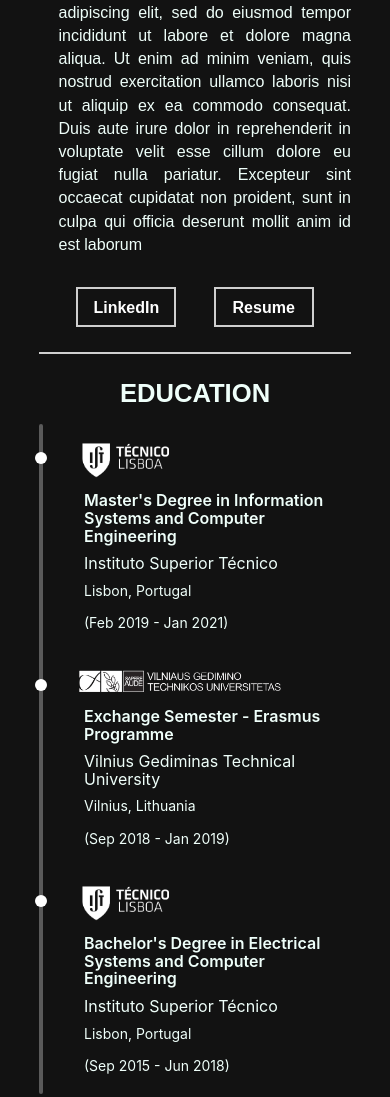
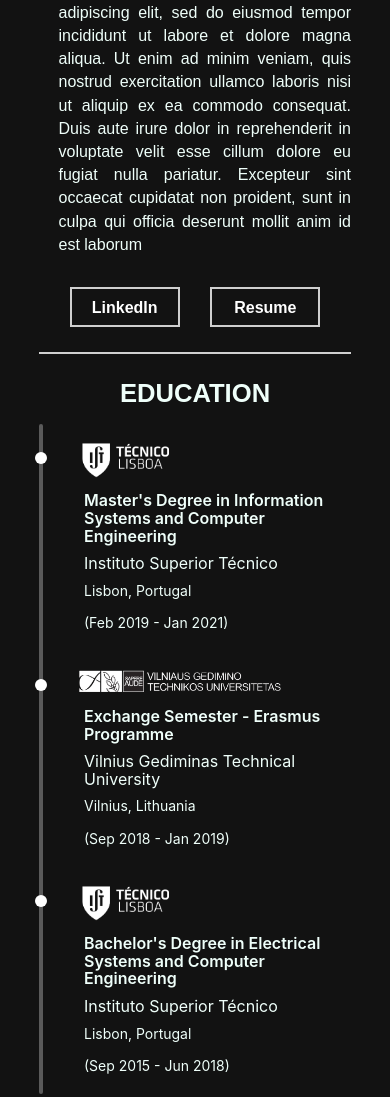
Before and after one commit to LuisLSousa/PersonalWebsite-Gatsby, a Gatsby site: page / in a window 390 px wide. Shown: the part 1427-2524 px from the top of the page. Built offline with nearby package versions, Linux system fonts and the light colour scheme; Gatsby itself is replaced by a stand-in of ours.

Commit message:
mavbar mobile fix

```diff
--- a/src/components/button.js
+++ b/src/components/button.js
@@ -37,11 +37,10 @@
     left: 0;
     top: 0;
     fill: none;
-    stroke: #EFFFFA;
+    stroke: #effffa;
     stroke-dasharray: 150 480;
     stroke-dashoffset: 150;
     transition: 0.6s ease-in-out;
-
   }
 
   .btn:hover svg {
@@ -68,7 +67,7 @@
     margin-right: 0;
     margin-top: 0.5em;
     margin-bottom: 0.5em;
-    --width: 100px;
+    --width: 110px;
     --height: 40px;
 
   }
```
